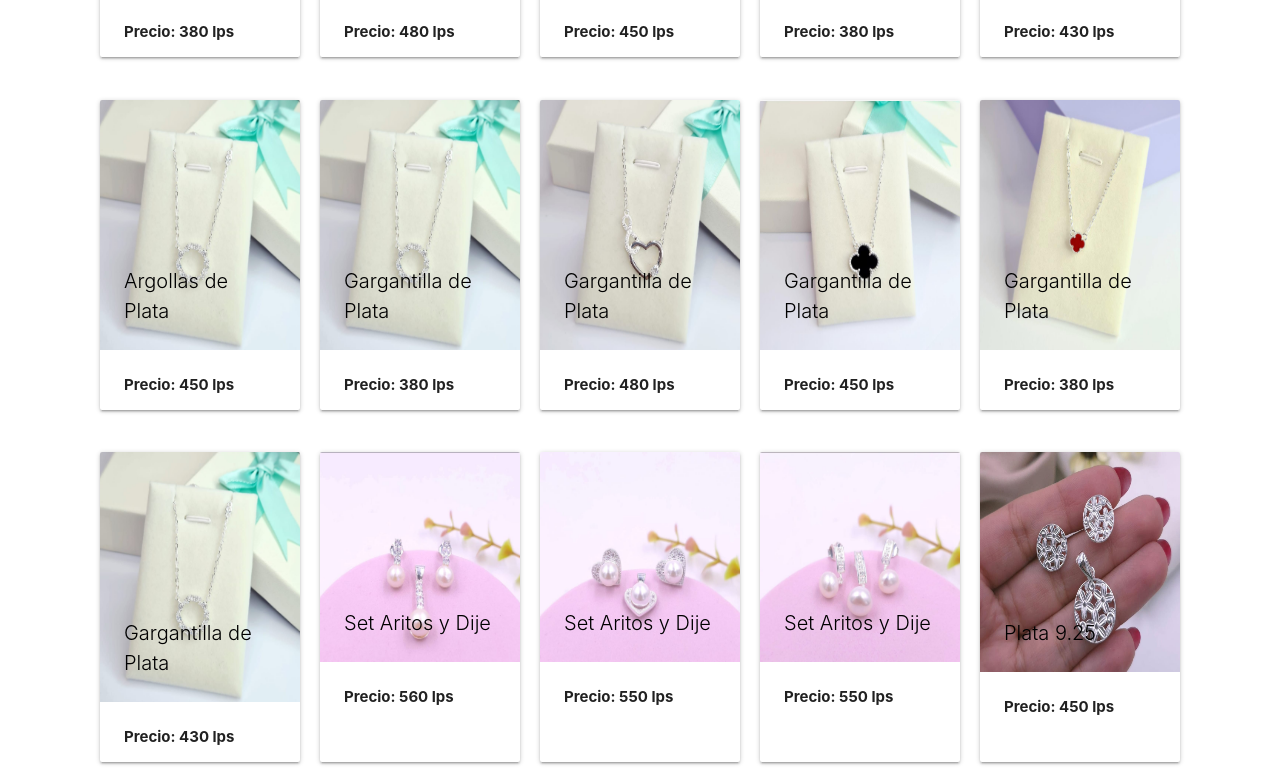
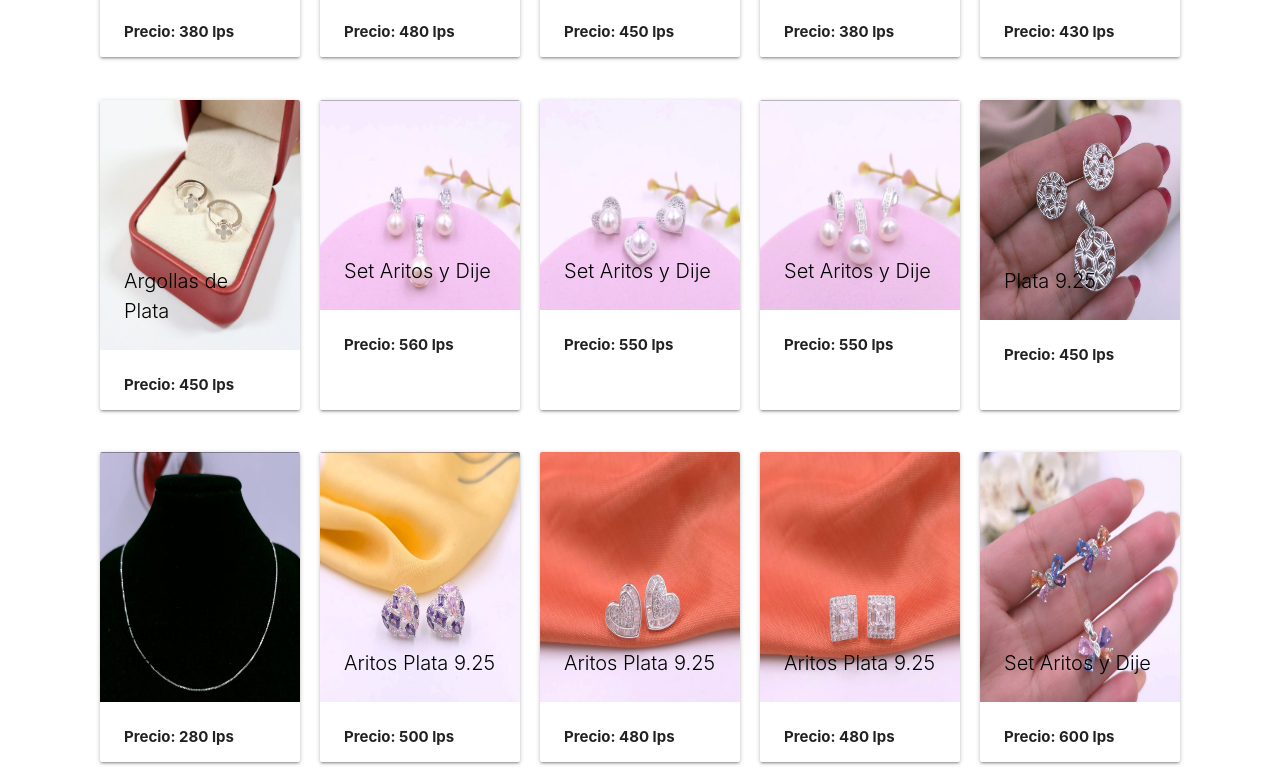
Before and after one commit to Zavala05/kikishn, a plain HTML site: page index.html in a window 1280 px wide. Shown: the part 3425-4205 px from the top of the page. Drawn offline with nearby package versions, Linux system fonts and the light colour scheme.

Commit message:
actualizacion 2

```diff
--- a/index.html
+++ b/index.html
@@ -626,7 +626,7 @@
   <div class="col s12 m6">
     <div class="card">
       <div class="card-image">
-        <img src="gargantilla1.jpg"  >
+        <img src="gargantillacolorverde.jpg"  >
         <span class="card-title">Gargantilla de Plata</span>
       </div>
       <div class="card-content">
@@ -640,85 +640,12 @@
   <div class="col s12 m6">
     <div class="card">
       <div class="card-image">
-        <img src="gargantilla1.jpg"  >
+        <img src="argollas1.jpg"  >
         <span class="card-title">Argollas de Plata</span>
       </div>
       <div class="card-content">
         <b>Precio: 450 lps</b>
         <p>Argollas de plata 9.25 </p>
-      </div>
-    </div>
-  </div>
-
-
-
-
-
-
-  <div class="col s12 m6">
-    <div class="card">
-      <div class="card-image">
-        <img src="gargantilla1.jpg"  >
-        <span class="card-title">Gargantilla de Plata</span>
-      </div>
-      <div class="card-content">
-        <b>Precio: 380 lps</b>
-        <p>Gargantilla de Plata 9.25</p>
-      </div>
-    </div>
-  </div>
-
-
-  <div class="col s12 m6">
-    <div class="card">
-      <div class="card-image">
-        <img src="gargantilla2.jpg"  >
-        <span class="card-title">Gargantilla de Plata</span>
-      </div>
-      <div class="card-content">
-        <b>Precio: 480 lps</b>
-        <p>Gargantilla de Plata 9.25 con forma de corazon</p>
-      </div>
-    </div>
-  </div>
-
-
-  <div class="col s12 m6">
-    <div class="card">
-      <div class="card-image">
-        <img src="gargantilla3.jpg"  >
-        <span class="card-title">Gargantilla de Plata</span>
-      </div>
-      <div class="card-content">
-        <b>Precio: 450 lps</b>
-        <p>Gargantilla de Plata 9.25 con forma de trebol en color negro</p>
-      </div>
-    </div>
-  </div>
-
-  <div class="col s12 m6">
-    <div class="card">
-      <div class="card-image">
-        <img src="gargantilla4.jpg"  >
-        <span class="card-title">Gargantilla de Plata</span>
-      </div>
-      <div class="card-content">
-        <b>Precio: 380 lps</b>
-        <p>Gargantilla de Plata 9.25 con forma de trebol color rojo</p>
-      </div>
-    </div>
-  </div>
-
-
-  <div class="col s12 m6">
-    <div class="card">
-      <div class="card-image">
-        <img src="gargantilla1.jpg"  >
-        <span class="card-title">Gargantilla de Plata</span>
-      </div>
-      <div class="card-content">
-        <b>Precio: 430 lps</b>
-        <p>Gargantilla de Plata 9.25 con forma de trebol color verde</p>
       </div>
     </div>
   </div>
```
Also changed, not shown: gargantillacolorverde.jpg (added).
